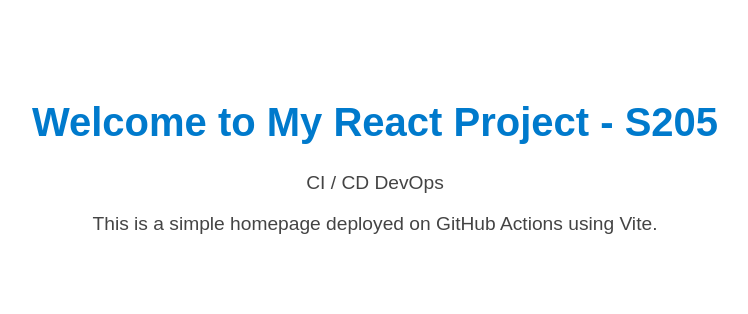
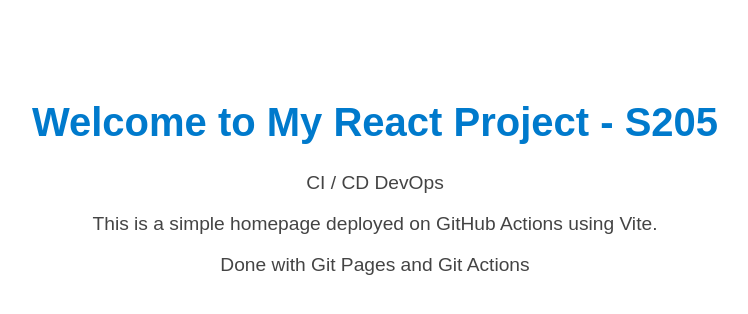
Before and after one commit to CharanTeja-6825/reactapp205-gitactions, a React (Vite) app: page / in a window 1280 px wide. Shown: the top 314 px of the page, without its empty margins (265-1013 px from the left). Built offline with nearby package versions, Linux system fonts and the light colour scheme.

Commit message:
updated App.jsx

```diff
--- a/src/App.jsx
+++ b/src/App.jsx
@@ -7,6 +7,7 @@ function App() {
       <h1>Welcome to My React Project - S205</h1>
       <p>CI / CD DevOps</p>
       <p>This is a simple homepage deployed on GitHub Actions using Vite.</p>
+      <p>Done with Git Pages and Git Actions</p>
     </div>
   );
 }
```
